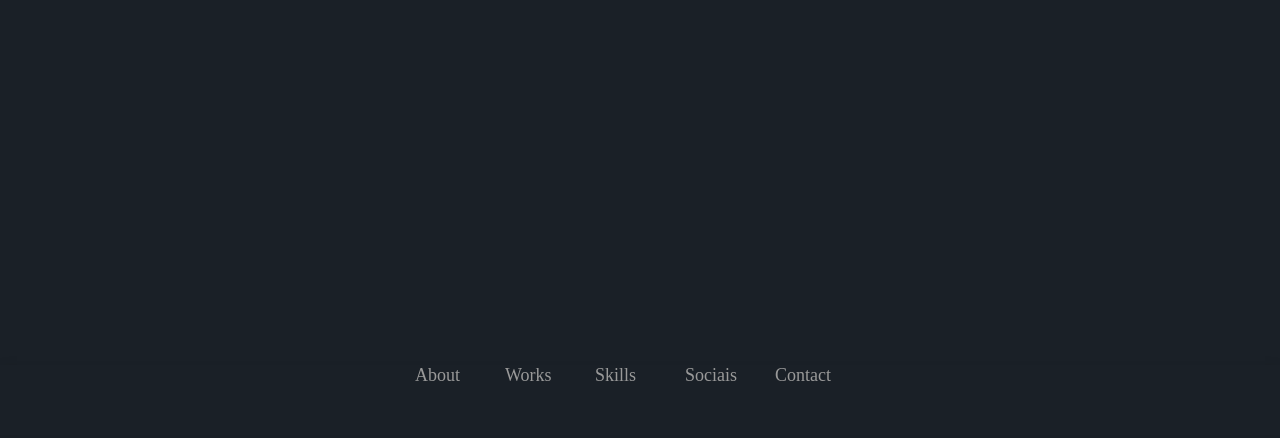
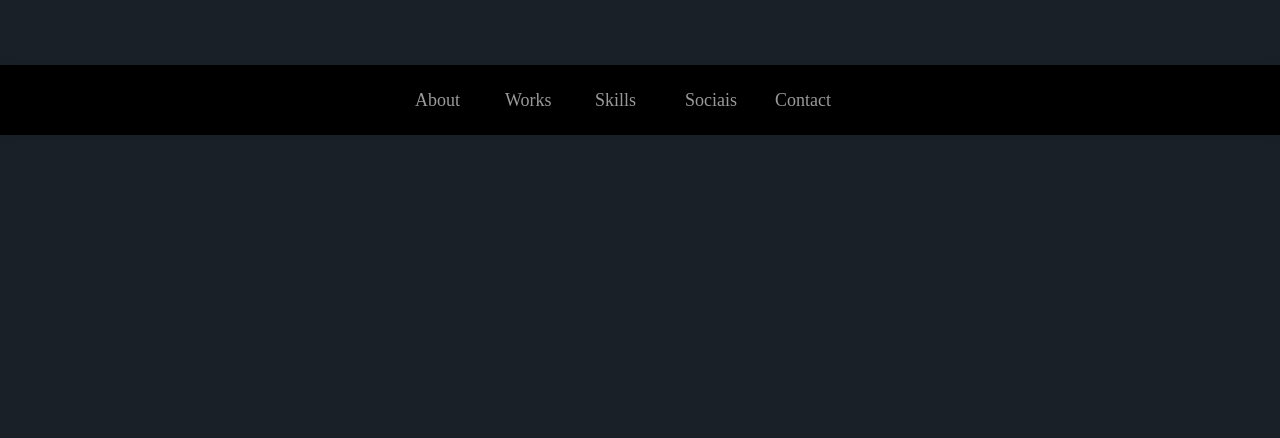
Before and after one commit to JoaoPontess/Project, a plain HTML site: page index.html in a window 1280 px wide. Drawn offline with Linux system fonts and the light colour scheme.

Commit message:
Text top

```diff
--- a/style.css
+++ b/style.css
@@ -7,7 +7,7 @@
     -moz-osx-font-smoothing: grayscale;
 }
 
-a {
+a { /* remove bar nuttom text */
   text-decoration: none;
 }
 
@@ -18,7 +18,7 @@ body {
     margin: 0;
     display: grid;
     place-items: center; /* Location in page */
-    height: 100vh;
+    height: 25vh;
     background: #1a2027;
 
 }
@@ -40,9 +40,10 @@ nav {
     margin: 0%;
     padding: 0;
     display: flex;
-    justify-content: center;
-    align-items: stretch;
+    justify-content: center; /* right and left position */
+    align-items: center; /* top and buttom position */
     height: 70px;
+    background: black;
 }
 
 .menu li {
```
